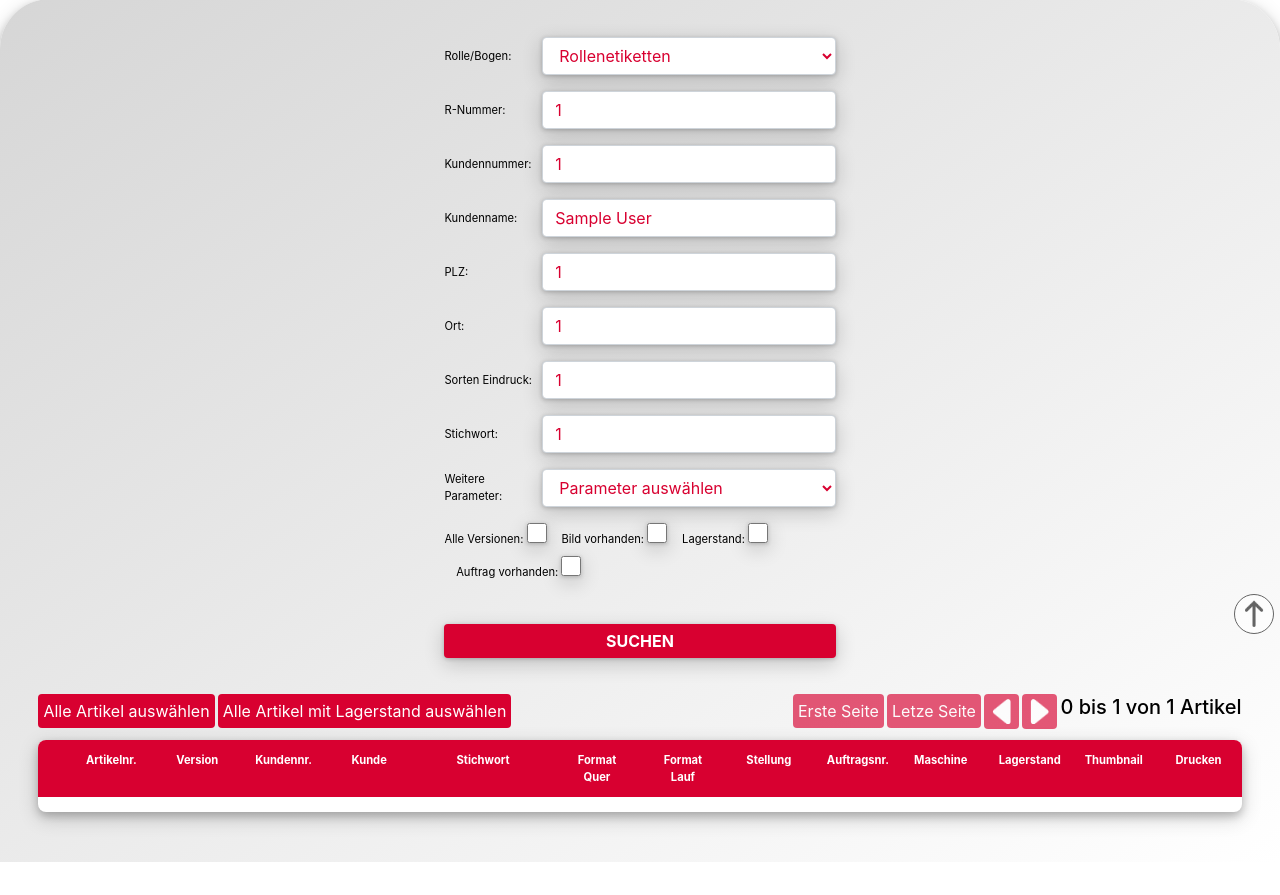
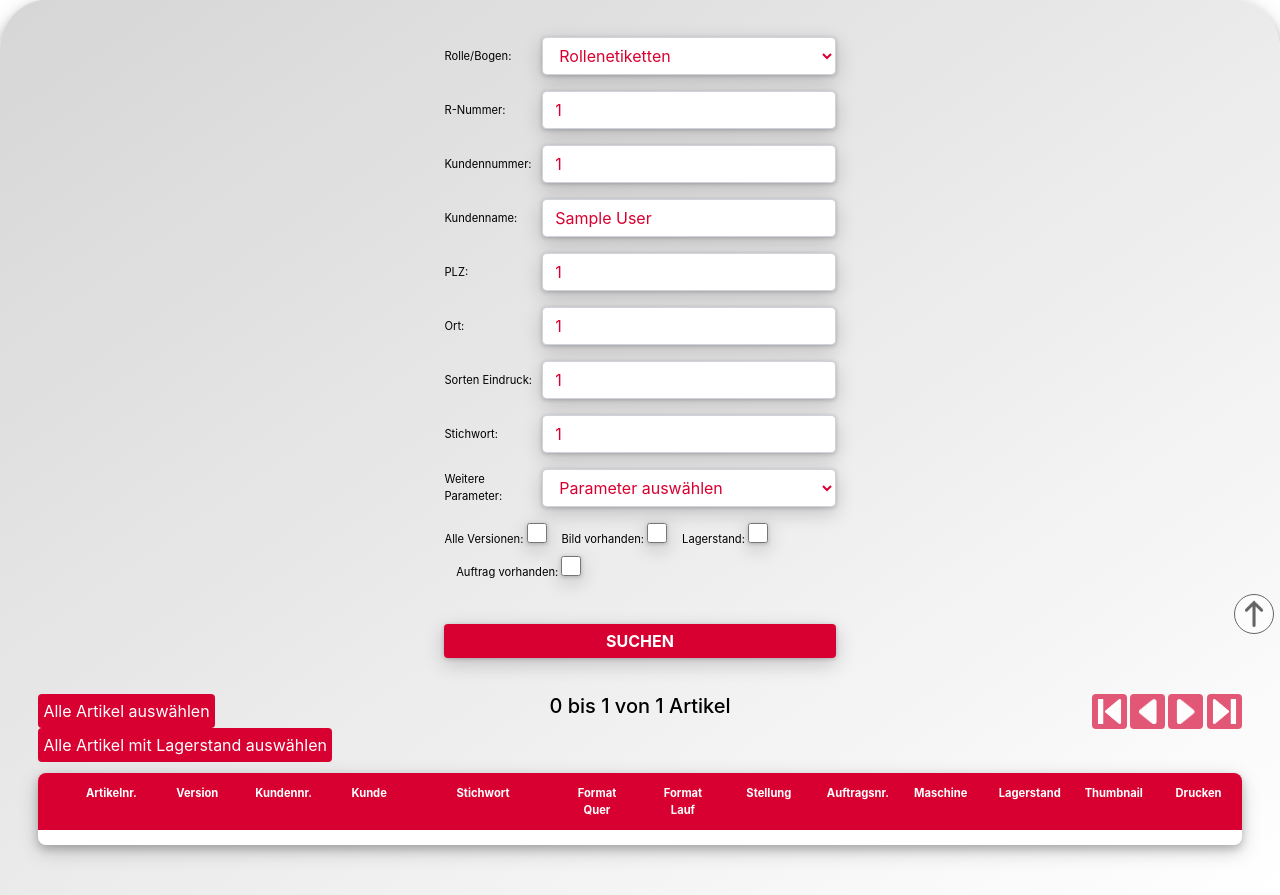
Before and after one commit to ebucelik/Artikelsuche, a PHP site: page /searching.php in a window 1280 px wide. Shown: the part 153-1048 px from the top of the page. Before the commit the page ends 1015 px from the top, so only its background shows below. Run offline with PHP 8.4, Linux system fonts and the light colour scheme; the visitor is signed in with stand-in values (Sample User, id 1); some libraries are stand-ins or nearby versions.

Commit message:
Sticky header and left,right-end icons implemented. Session destroy in index.php implemented.

```diff
--- a/css/searching.css
+++ b/css/searching.css
@@ -133,6 +133,13 @@
   opacity: 0.6;
   margin-right: 0.5%;
   margin-bottom: 1%;
+}
+
+.sticky {
+  position: fixed;
+  top: 0;
+  z-index: 100;
+  margin-top: 0;
 }
 
 #toStartBtn:hover {
--- a/customerSearch.php
+++ b/customerSearch.php
@@ -98,7 +98,7 @@
 </head>
 <body>
     <header>
-        <a href="index.html" ><img src="Bilder/kundensuche.png" id="headerImg" title="Marzek Kundensuche" alt="Marzek Kundensuche Bild" width="400"></a>
+        <a href="index.php" ><img src="Bilder/kundensuche.png" id="headerImg" title="Marzek Kundensuche" alt="Marzek Kundensuche Bild" width="400"></a>
     </header>
 
     <nav>
--- a/detailCustomer.php
+++ b/detailCustomer.php
@@ -23,7 +23,7 @@
 </head>
 <body>
     <header>
-        <a href="index.html" ><img src="Bilder/kundensuche.png" id="headerImg" title="Marzek Kundensuche" alt="Marzek Kundensuche Bild" width="400"></a>
+        <a href="index.php" ><img src="Bilder/kundensuche.png" id="headerImg" title="Marzek Kundensuche" alt="Marzek Kundensuche Bild" width="400"></a>
     </header>
 
 
--- a/scripts/script.js
+++ b/scripts/script.js
@@ -28,6 +28,18 @@
     $('#rightArrow').attr('src', 'Bilder/rightArrow.png');
   });
 
+  $('#lastItems').hover(function () {
+    $('#endRight').attr('src', 'Bilder/endRightRed.png');
+  }, function () {
+    $('#endRight').attr('src', 'Bilder/endRight.png');
+  });
+
+  $('#firstItems').hover(function () {
+    $('#endLeft').attr('src', 'Bilder/endLeftRed.png');
+  }, function () {
+    $('#endLeft').attr('src', 'Bilder/endLeft.png');
+  });
+
   $('.sendMailCheck').change(function () {
     displayCheckbox = false;
 
@@ -41,6 +53,19 @@
   $('#dataView > input').filter(':checked').each(function () {
     $(this).prop("checked", false);
   });
+
+  let sticky = $('#itemHeader').offset();
+  let width = $('#itemHeader').width();
+
+  window.onscroll = function () {
+    if (window.pageYOffset > sticky.top) {
+      $('#itemHeader').addClass("sticky");
+      $('#itemHeader').css("width", width);
+    } else {
+      $('#itemHeader').removeClass("sticky");
+    }
+  }
+
 });
 
 function checkAll() {
--- a/searching.php
+++ b/searching.php
@@ -206,7 +206,7 @@
 </head>
 <body>
     <header>
-        <a href="index.html" ><img src="Bilder/Version3.png" id="headerImg" title="Marzek Artikelsuche" alt="Marzek Artikelsuche Bild" width="400"></a>
+        <a href="index.php" ><img src="Bilder/Version3.png" id="headerImg" title="Marzek Artikelsuche" alt="Marzek Artikelsuche Bild" width="400"></a>
     </header>
 
     <nav>
@@ -453,18 +453,20 @@
         <button id="checkAllWithStockBtn" class="btn btn-outline-light" onclick="checkAllWithStock()">Alle Artikel mit Lagerstand auswählen</button>
         <h5 id="selectedItemQty" style="display: inline-block; color: black;"></h5>
     </div>
+    <div class="col" style="text-align: center;">
+        <h5 style="display: inline-block; color: black;"><?php echo $itemsStart . " bis "; echo (($itemsStart + 50) < $itemQty) ? ($itemsStart + 50) : $itemQty; echo " von " . $itemQty . " Artikel"?></h5>
+    </div>
      <div class="col" style="text-align: right;">
-        <button id="firstItems" class="btn btn-outline-light" <?php if($itemQty <= 50){echo "disabled='disabled'";} ?>>Erste Seite</button>
-        <button id="lastItems" class="btn btn-outline-light" <?php if($itemQty <= 50){echo "disabled='disabled'";} ?>>Letze Seite</button>
+        <button id="firstItems" class="btn btn-outline-light" <?php if($itemQty <= 50){echo "disabled='disabled'";} ?>><img id="endLeft" src="Bilder/endLeft.png" width="25"/></button>
         <button id="leastItems" class="btn btn-outline-light" <?php if(($itemsStart - 50) < 0){echo "disabled='disabled'";} ?>><img id="leftArrow" src="Bilder/leftArrow.png" width="25"/></button>
         <button id="nextItems" class="btn btn-outline-light" <?php if(($itemsStart + 50) > $itemQty){echo "disabled='disabled'";} ?>><img id="rightArrow" src="Bilder/rightArrow.png" width="25"/></button>
-        <h5 style="display: inline-block; color: black;"><?php echo $itemsStart . " bis "; echo (($itemsStart + 50) < $itemQty) ? ($itemsStart + 50) : $itemQty; echo " von " . $itemQty . " Artikel"?></h5>
+        <button id="lastItems" class="btn btn-outline-light" <?php if($itemQty <= 50){echo "disabled='disabled'";} ?>><img id="endRight" src="Bilder/endRight.png" width="25"/></button>
     </div>
 </div>
 
 <div id="dataView">
         <div class="containerRow">
-            <div class="row titlerow">
+            <div class="row titlerow" id="itemHeader">
                 <div class="col checkbox"></div>
                 <div class="col">Artikelnr.</div>
                 <div class="col">Version</div>
```
Also changed, not shown: index.php (renamed from index.html, +6 -1 lines), Bilder/endLeft.png (added), Bilder/endLeftRed.png (added), Bilder/endRight.png (added), Bilder/endRightRed.png (added), 1 other file.
